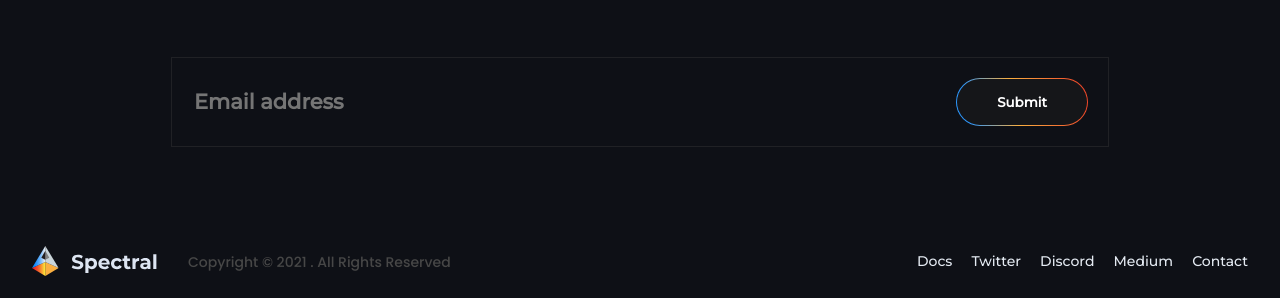
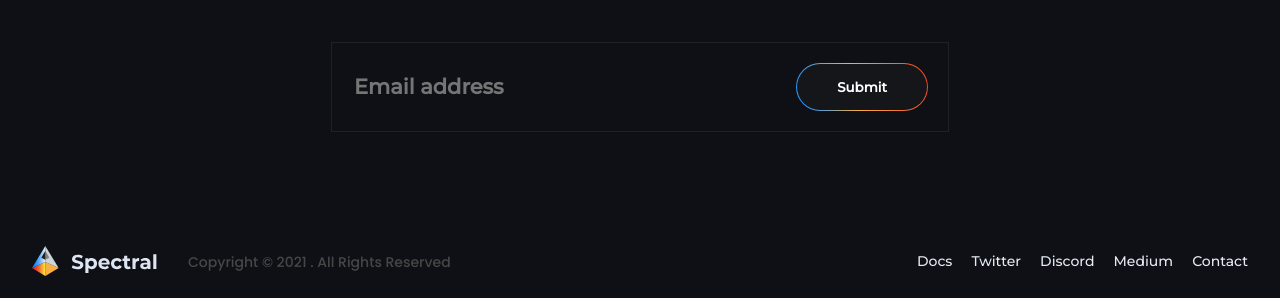
Before and after one commit to adamsebesta/spectral-landing-page, a PHP site: page /home.html in a window 1280 px wide. Shown: the part 3702-4000 px from the top of the page. Run offline with PHP 8.4, Linux system fonts and the light colour scheme.

Commit message:
fix bottom input form

```diff
--- a/css/style.css
+++ b/css/style.css
@@ -420,7 +420,7 @@ video {
 }
 
 .page-5 .page-5-content {
-  transform: translateY(-20px);
+  transform: translateY(-35px);
 }
 
 .page-5 .page-heading {
@@ -465,14 +465,15 @@ video {
 .email-form {
   display: flex;
   justify-content: space-between;
-  width: 70%;
-  margin: 30px auto;
+  width: 45%;
+  margin: 10px auto;
   padding: 20px;
   border: 1px solid #47474750;
+  ;
 }
 
 .email-field {
-  width: 500px;
+  width: 320px;
   background: transparent;
   border: none;
   text-decoration: none;
```
